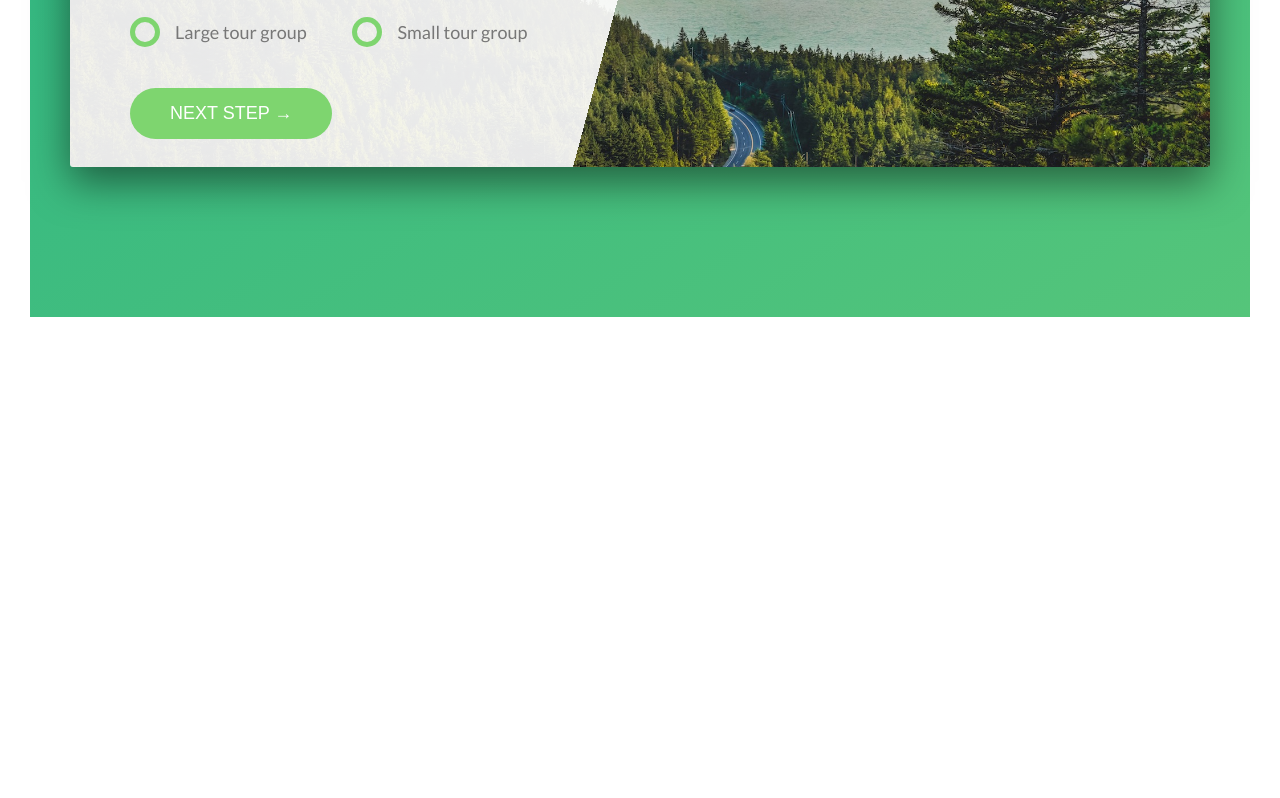
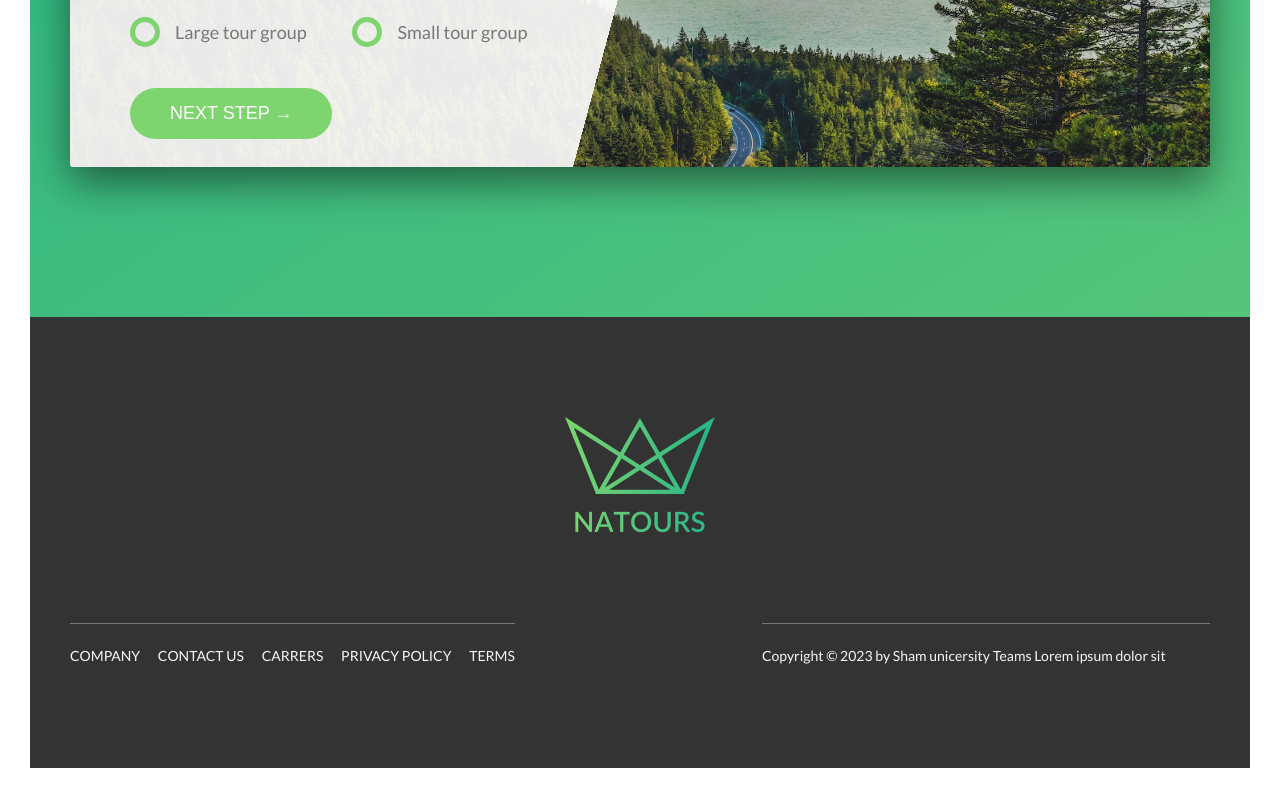
Before and after one commit to Nedalshamedu/Natours, a website: page index.html in a window 1280 px wide. Shown: the part 5247-6045 px from the top of the page. Before the commit the page ends 5594 px from the top, so only its background shows below. Drawn offline with Linux system fonts and the light colour scheme.

Commit message:
Building the Footer

```diff
--- a/index.html
+++ b/index.html
@@ -343,5 +343,39 @@
         </div>
       </section>
     </main>
+    <footer class="footer">
+      <div class="footer__logo-box">
+        <img src="img/logo-green-2x.png" alt="logo" class="footer__logo" />
+      </div>
+
+      <div class="row">
+        <div class="col-1-of-2">
+          <div class="footer__navigation">
+            <ul class="footer__list">
+              <li class="footer__item">
+                <a href="#" class="footer__link">Company</a>
+              </li>
+              <li class="footer__item">
+                <a href="#" class="footer__link">Contact us</a>
+              </li>
+              <li class="footer__item">
+                <a href="#" class="footer__link">Carrers</a>
+              </li>
+              <li class="footer__item">
+                <a href="#" class="footer__link">Privacy Policy</a>
+              </li>
+              <li class="footer__item">
+                <a href="#" class="footer__link">Terms</a>
+              </li>
+            </ul>
+          </div>
+        </div>
+        <div class="col-1-of-2">
+          <p class="footer__copyright">
+            Copyright &copy; 2023 by Sham unicersity Teams Lorem ipsum dolor sit
+          </p>
+        </div>
+      </div>
+    </footer>
   </body>
 </html>
--- a/sass/abstracts/_variables.scss
+++ b/sass/abstracts/_variables.scss
@@ -13,6 +13,8 @@ $color-gray-light-2: #eee;
 
 $color-gray-dark: #777;
 $color-gray-dark-2: #999;
+$color-gray-dark-3: #333;
+
 $color-white: #fff;
 $color-black: #000;
 
--- /dev/null
+++ b/sass/components/_footer.scss
@@ -0,0 +1,59 @@
+.footer {
+  background-color: $color-gray-dark-3;
+  padding: 10rem 0;
+  font-size: 1.4rem;
+  color: $color-gray-light-1;
+
+  &__logo-box {
+    text-align: center;
+    margin-bottom: 8rem;
+  }
+
+  &__logo {
+    width: 15rem;
+    height: auto;
+  }
+
+  &__navigation {
+    border-top: 1px solid $color-gray-dark;
+    padding-top: 2rem;
+    display: inline-block;
+  }
+
+  &__list {
+    list-style: none;
+  }
+
+  &__item {
+    display: inline-block;
+
+    &:not(:last-child) {
+      margin-right: 1.5rem;
+    }
+  }
+
+  &__link {
+    &:link,
+    &:visited {
+      color: $color-gray-light-1;
+      text-decoration: none;
+      text-transform: uppercase;
+      display: inline-block;
+      transition: all 0.5s;
+    }
+
+    &:hover,
+    &:active {
+      color: $color-primary;
+      box-shadow: 0 1ren 2rem rgba($color-black, 0.5);
+      transform: rotate(5deg) scale(1.3);
+    }
+  }
+
+  &__copyright {
+    border-top: 1px solid $color-gray-dark;
+    padding-top: 2rem;
+    width: 80%;
+    display: inline-block;
+  }
+}
--- a/sass/main.scss
+++ b/sass/main.scss
@@ -14,6 +14,7 @@
 @import "components/story";
 @import "components/bg-video";
 @import "components/form";
+@import "components/footer";
 
 @import "layout/grid";
 @import "layout/header";
```
Also changed, not shown: css/style.css.
